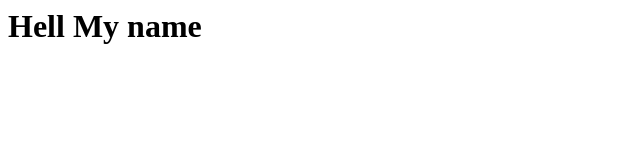
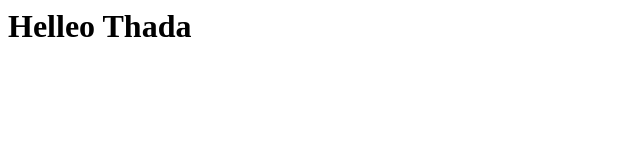
Before and after one commit to tdp88/myweb01, a plain HTML site: page index.html in a window 1280 px wide. Shown: the full height of the page, 0-640 px from the left. Drawn offline with Linux system fonts and the light colour scheme.

Commit message:
Update index.html

```diff
--- a/index.html
+++ b/index.html
@@ -3,6 +3,6 @@
 <title>My Name</title>
 </head>
 <body>
-<h1>Hell My name</h1>
+<h1>Helleo Thada</h1>
 </body>
 </html>
```
